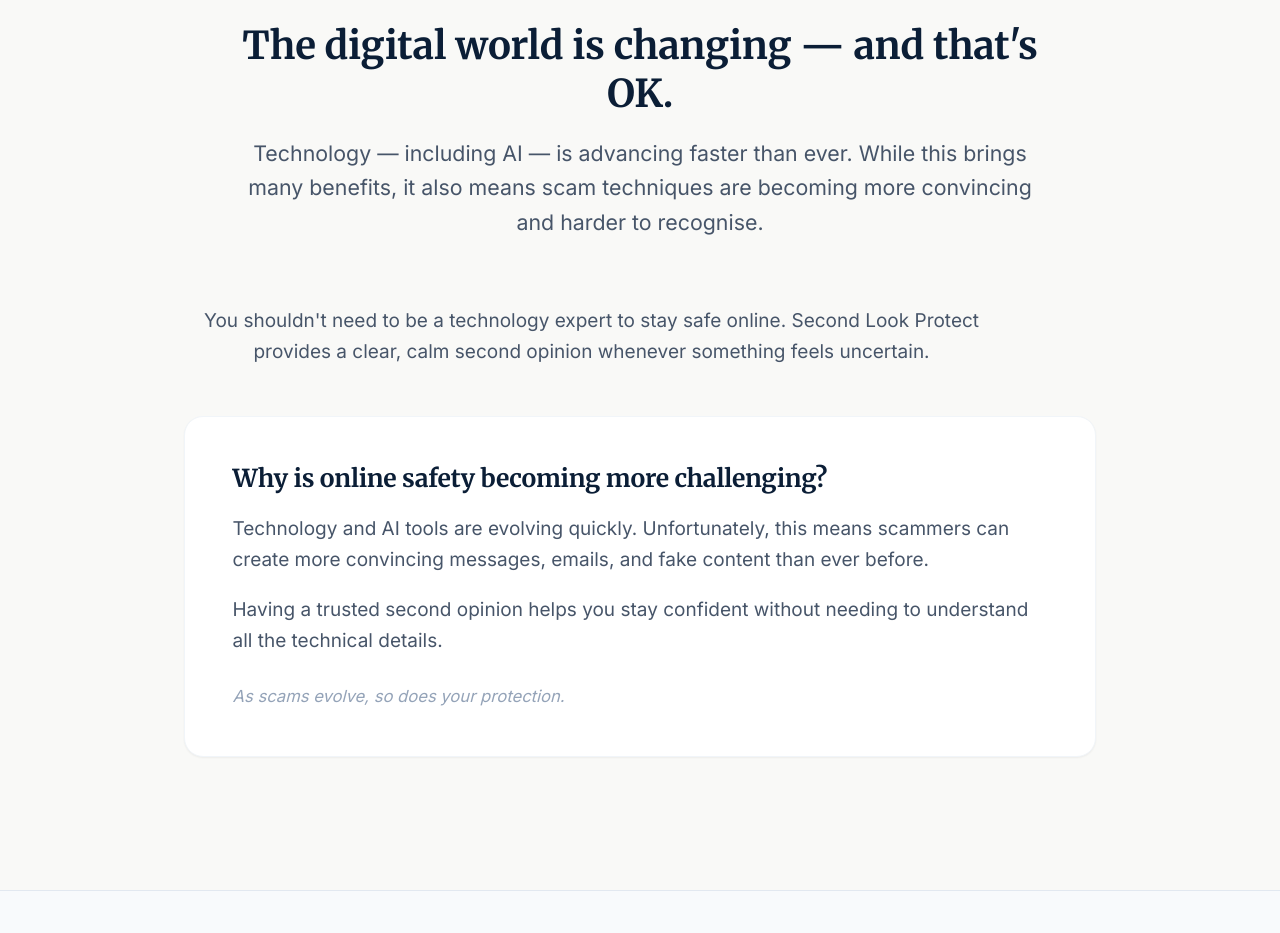
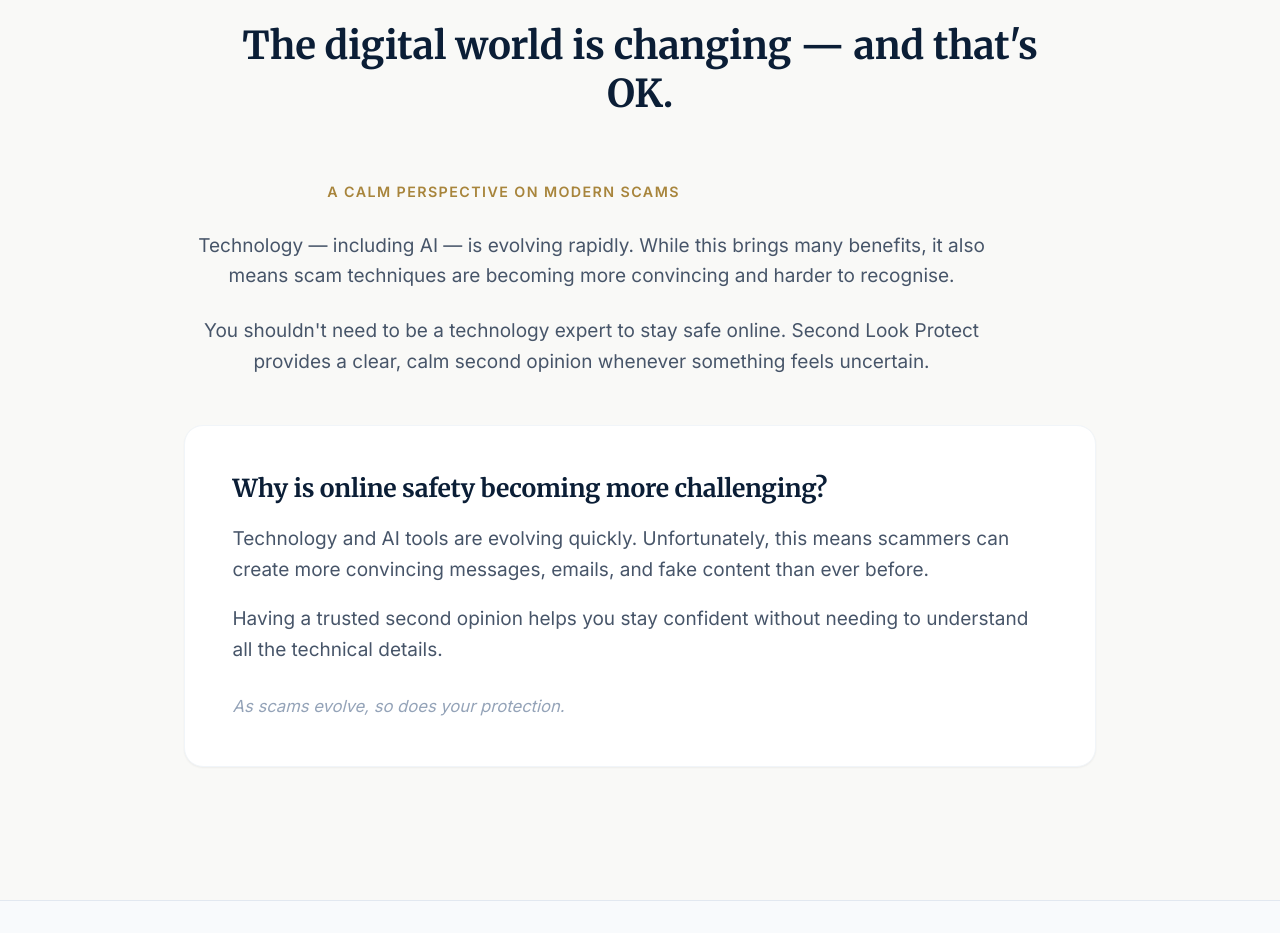
Before and after one commit to krowan444/Second-Look-Protect, a React (Vite) app: page / in a window 1280 px wide. Shown: the part 3500-4433 px from the top of the page. Built offline with nearby package versions, Linux system fonts and the light colour scheme; no server answers.

Commit message:
Restructure digital education section: add sub-label, split paragraphs

```diff
--- a/src/App.tsx
+++ b/src/App.tsx
@@ -628,8 +628,15 @@ export default function App() {
         <div className="max-w-3xl mx-auto">
           <SectionHeading
             title="The digital world is changing — and that's OK."
-            subtitle="Technology — including AI — is advancing faster than ever. While this brings many benefits, it also means scam techniques are becoming more convincing and harder to recognise."
           />
+
+          <p className="text-[#A8853C] text-xs font-semibold tracking-widest uppercase text-center mb-6">
+            A calm perspective on modern scams
+          </p>
+
+          <p className="text-slate-600 text-base leading-relaxed mb-5 text-center">
+            Technology — including AI — is evolving rapidly. While this brings many benefits, it also means scam techniques are becoming more convincing and harder to recognise.
+          </p>
 
           <p className="text-slate-600 text-base leading-relaxed mb-10 text-center">
             You shouldn't need to be a technology expert to stay safe online. Second Look Protect provides a clear, calm second opinion whenever something feels uncertain.
```
